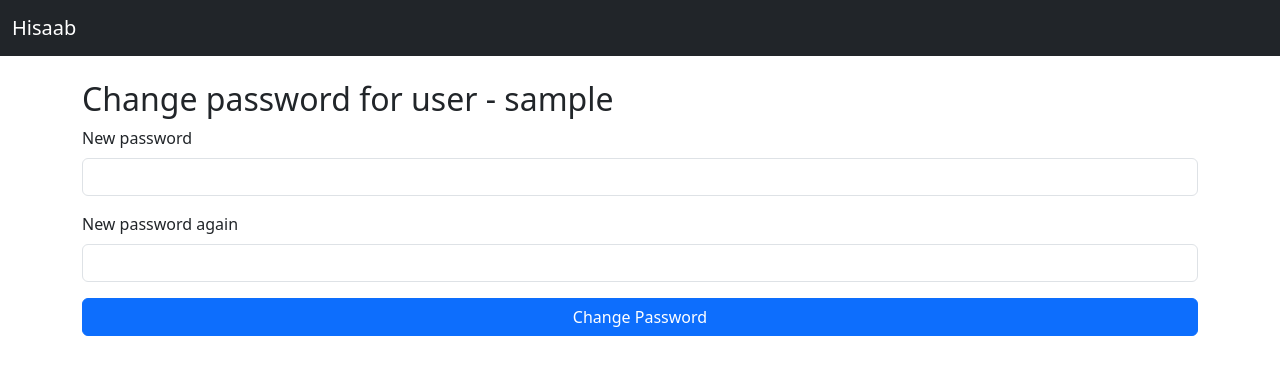
After one commit to sakc-c/Hisaab_Project, a Django app: page /change-password/1/ in a window 1280 px wide. The commit adds this page. Shown: the top 375 px of the page. Run offline with Django 5.2, Linux system fonts and the light colour scheme; tables that the repository leaves empty hold one stand-in row (values such as "Sample post").

Commit message:
change password, delete user acc setup

```diff
--- a/hisaab/forms.py
+++ b/hisaab/forms.py
@@ -46,6 +46,42 @@ class CreateUserForm(forms.ModelForm):
             raise forms.ValidationError("Password must contain at least one special character.")
         return password
 
+class CustomPasswordChangeForm(forms.Form):
+    new_password1 = forms.CharField(
+        label="New Password",
+        widget=forms.PasswordInput,
+        required=True
+    )
+    new_password2 = forms.CharField(
+        label="Confirm New Password",
+        widget=forms.PasswordInput,
+        required=True
+    )
+
+    def __init__(self, user, *args, **kwargs):
+        self.user = user
+        super().__init__(*args, **kwargs)
+
+    def clean_new_password(self):
+        new_password1 = self.cleaned_data.get("new_password1")
+        new_password2 = self.cleaned_data.get("new_password2")
+        if new_password1 != new_password2:
+            raise forms.ValidationError("New passwords do not match")
+        if len(new_password1) < 8:
+            raise forms.ValidationError("Password must be at least 8 characters long.")
+        if not re.search(r'\d', new_password1):
+            raise forms.ValidationError("Password must contain at least one number.")
+        if not re.search(r'[a-zA-Z]', new_password1):
+            raise forms.ValidationError("Password must contain at least one letter.")
+        if not re.search(r'[@#$%^&+=!~*()_]', new_password1):
+            raise forms.ValidationError("Password must contain at least one special character.")
+        return new_password1
+
+    def save(self):
+        new_password = self.cleaned_data.get("new_password1")
+        self.user.set_password(new_password)
+        self.user.save()
+
 class CategoryForm(forms.ModelForm):
     class Meta:
         model = Category
--- a/hisaab/templates/hisaab/base.html
+++ b/hisaab/templates/hisaab/base.html
@@ -26,7 +26,7 @@
                     <li class="nav-item"><a class="nav-link" href="{% url 'inventory' %}">Inventory</a></li>
                     <li class="nav-item"><a class="nav-link" href="{% url 'bills' %}">Bills</a></li>
                     <li class="nav-item"><a class="nav-link" href="{% url 'reports' %}">Reports</a></li>
-                    <li class="nav-item"><a class="nav-link" href="{% url 'create_user' %}">User Management</a></li>
+                    <li class="nav-item"><a class="nav-link" href="{% url 'user_management' %}">User Management</a></li>
                     {% endif %}
                     <li class="nav-item"><a class="nav-link text-danger" href="{% url 'logout' %}">Logout</a></li>
                 {% endif %}
--- /dev/null
+++ b/hisaab/templates/hisaab/change_password.html
@@ -0,0 +1,23 @@
+{% extends 'hisaab/base.html' %}
+{% block content %}
+<h2>Change password for user - {{ username }}</h2>
+<form id="login_form" method="post" action="{% url 'change_password' user.id %}">
+    {% csrf_token %}
+    <div class="mb-3">
+        <label class="form-label">New password</label>
+        <input type="password" class="form-control" name="new_password1" value="" size="50" required/>
+    </div>
+    <div class="mb-3">
+        <label class="form-label">New password again</label>
+        <input type="password"class="form-control" name="new_password2" value="" size="50" required/>
+    </div>
+    <button type="submit" class="btn btn-primary w-100" value="submit">Change Password</button>
+</form>
+{% if errors %}
+    {% for field, field_errors in errors.items %}
+        {% for error in field_errors %}
+            <li>{{ error }}</li>
+        {% endfor %}
+    {% endfor %}
+{% endif %}
+{% endblock %}
--- /dev/null
+++ b/hisaab/templates/hisaab/delete_user.html
@@ -0,0 +1,6 @@
+{% extends 'hisaab/base.html' %}
+{% block content %}
+<h2>Are you sure you want to delete the user - {{ user.username }}? This action is irreversible.</h2>
+<a href="{% url 'delete_user_action' user.id %}" class="btn btn-sm btn-danger">Yes</a>
+<a href="{% url 'user_management'%}" class="btn btn-sm btn-warning">No</a>
+{% endblock %}
--- a/hisaab/urls.py
+++ b/hisaab/urls.py
@@ -8,7 +8,12 @@ urlpatterns = [
     path('inventory/', views.inventory, name='inventory'),
     path('bills/', views.bills, name='bills'),
     path('reports/', views.reports, name='reports'),
-    path('user_management/', views.create_user, name='create_user'),
+    path('user_management/', views.user_management, name='user_management'),
+    path('create-user/', views.create_user, name='create_user'),
+    path('change-password/<int:user_id>/', views.change_password, name='change_password'),
+    path('delete-user/<int:user_id>/', views.delete_user_page, name='delete_user_page'),
+    path('delete-user-action/<int:user_id>/', views.delete_user, name='delete_user_action'),
+    path('delete-user/<int:user_id>/', views.delete_user, name='delete_user'),
     path('add_category/', views.add_category, name='add_category'),
     path('category/<int:category_id>/', views.category_detail, name='category'),
     path('edit/<int:product_id>/', views.edit_product, name='edit_product'),
--- a/hisaab/views.py
+++ b/hisaab/views.py
@@ -6,12 +6,11 @@ from django.http import HttpResponse
 from django.urls import reverse
 from django.shortcuts import redirect
 from django.contrib.auth import get_user_model
+User = get_user_model()
 
-from hisaab.forms import CategoryForm, ProductForm
+from hisaab.forms import CategoryForm, ProductForm, CreateUserForm, CustomPasswordChangeForm
 from hisaab.models import Category, Product
 from django.contrib.auth.models import Group
-
-from hisaab.forms import CreateUserForm
 
 
 def user_login(request):
@@ -61,7 +60,35 @@ def create_user(request):
         else:
             errors = user_form.errors
             # print(errors)
-    return render(request, 'hisaab/user_management.html', context={'user_form': user_form, 'registered': registered, 'groups': groups, 'errors': errors})
+    return render(request, 'hisaab/create_user.html', context={'user_form': user_form, 'registered': registered, 'groups': groups, 'errors': errors})
+
+# TODO - not working properly (updated admin pass, logged out), add if same as old password
+def change_password(request, user_id):
+    print("in change password")
+    user = get_object_or_404(User, pk=user_id)
+    username = user.get_username()
+    form = CustomPasswordChangeForm(user=user)
+    errors = ""
+    if request.method == 'POST':
+        form = CustomPasswordChangeForm(user=user, data=request.POST)
+        if form.is_valid():
+            form.save()
+            return redirect('user_management')
+        else:
+            errors = form.errors
+    return render(request, 'hisaab/change_password.html', context={'username': username, 'form': form, 'errors': errors})
+
+#  TODO - fix URL
+def delete_user_page(request, user_id):
+    user = get_object_or_404(User, pk=user_id)
+    return render(request, 'hisaab/delete_user.html', context={'user': user})
+
+def delete_user(request, user_id):
+    # print("deleting account...")
+    user = get_object_or_404(User, pk=user_id)
+    user.delete()
+    users = User.objects.exclude(groups__name='h_admin')
+    return render(request, 'hisaab/user_management.html', context = {'users': users})
 
 def inventory(request):
     if request.user.is_authenticated:
@@ -95,7 +122,8 @@ def user_management(request):
     if request.user.is_authenticated:
         if not request.user.groups.filter(name='h_admin').exists():
             return render(request, 'hisaab/unauthorised.html')
-        return render(request, 'hisaab/user_management.html')
+        users = User.objects.exclude(groups__name='h_admin')
+        return render(request, 'hisaab/user_management.html', context = {'users': users})
     else:
        return render(request, 'hisaab/login.html')
 
```
Also changed, not shown: hisaab/templates/hisaab/create_user.html (added, +38 -0 lines), hisaab/templates/hisaab/user_management.html (+33 -34 lines).
